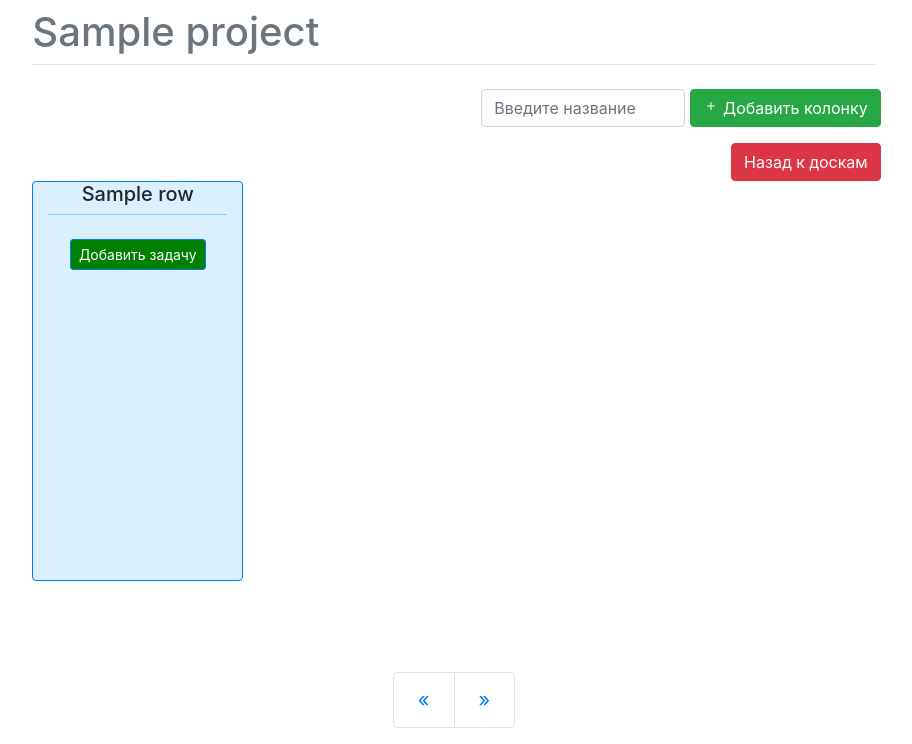
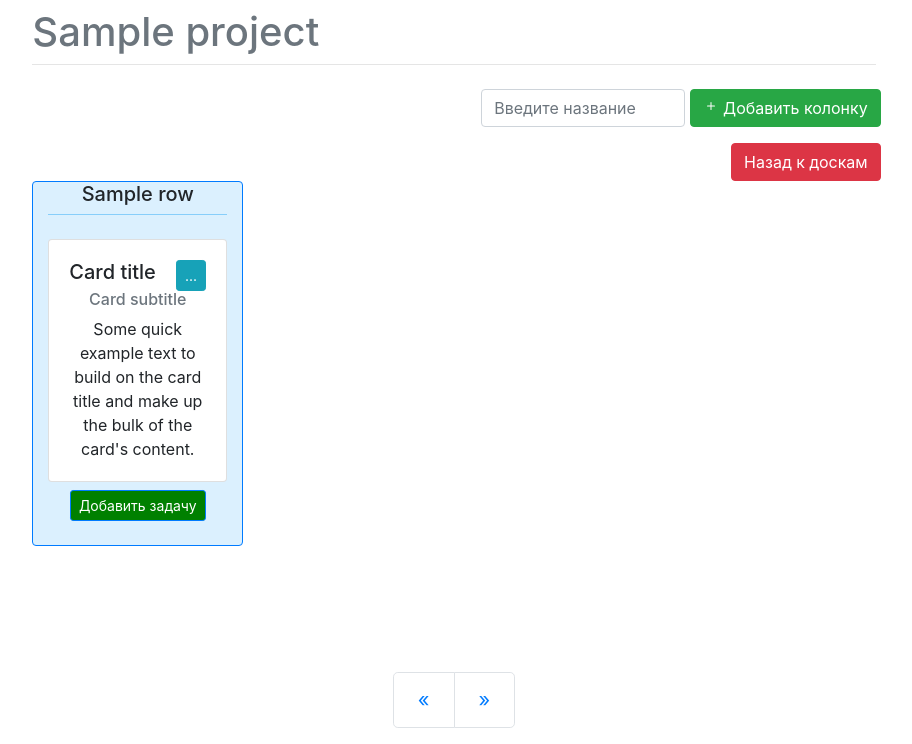
Before and after one commit to Nishtyachok/KanbanTP, a Django app: page /boards/1 in a window 1280 px wide. Shown: the part 56-800 px from the top of that part, without its empty margins (186-1098 px from the left). Run offline with Django 4.2, Linux system fonts and the light colour scheme; the first user in the database is signed in; tables that the repository leaves empty hold one stand-in row (Sample ...); the page is wider than the window, and the part outside it is not shown; some libraries are stand-ins or nearby versions.

Commit message:
Fronted!Add Tasks.

```diff
--- a/mysite/templates/tasks.html
+++ b/mysite/templates/tasks.html
@@ -19,7 +19,6 @@
                     Добавить колонку
                     </button>
                 </div>
-
             </div>
         </form>
 
@@ -34,14 +33,47 @@
 
 <!-- Задачи -->
     <div class="container">
-      <div class="row" style="height: 400px; ">
+      <div class="row" style="">
           {% for r in rows %}
           <div class="col-sm-3 h-100 border text-center rounded border-primary"
                 style="background-color: rgba(135,206,250, 0.3);">
               <h5>{{ r.name }}</h5>
               <hr class="mt-2 mb-4" style="border-color: rgba(135,206,250, 1);">
-              <button type="button-task" class="btn btn-primary btn-sm"  data-toggle="modal" data-target="#ModalTask" style="background-color:green">Добавить задачу</button>
+              {%for f in rows%}
+              <div class="card" style="mt-4">
+                <div class="card-body">
+                    <div class="container">
+                        <div class="row">
+                            <div class="col-">
+                                <h5 class="card-title">Card title</h5>
+                            </div>
+                            <div class="col- ml-auto">
+                                <div class="dropdown">
+                                    <button class="btn btn-info btn-sm dropdown-toggler" type="button" id="dropdownMenuButton" data-toggle="dropdown" aria-haspopup="true" aria-expanded="false">
+                                        ...
+                                    </button>
+                                    <div class="dropdown-menu" aria-labelledby="dropdownMenuButton">
+                                        <a class="dropdown-item" href="#"  data-toggle="modal" data-target="#exampleModalCenter-{{p.id}}">
+                                            Удалить
+                                        </a>
+                                    </div>
+                                </div>
+                            </div>
+                        </div>
+
+
+                    </div>
+
+                    <h6 class="card-subtitle mb-2 text-muted">Card subtitle</h6>
+                    <p class="card-text">Some quick example text to build on the card title and make up the bulk of the card's content.</p>
+
+                </div>
+              </div>
+              {% endfor %}
+              <button type="button-task" class="btn btn-primary btn-sm mb-4 mt-2"  data-toggle="modal" data-target="#ModalTask" style="background-color:green">Добавить задачу</button>
+
           </div>
+
           {% endfor %}
       </div>
     </div>
```
